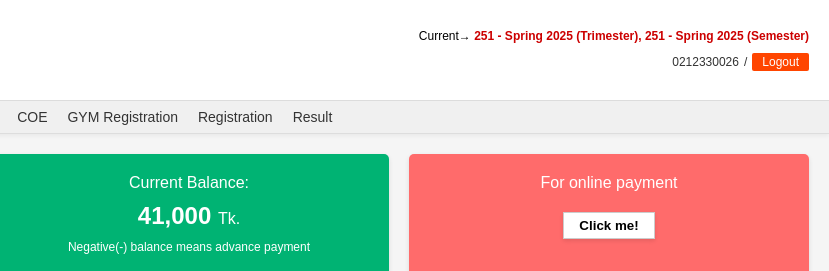
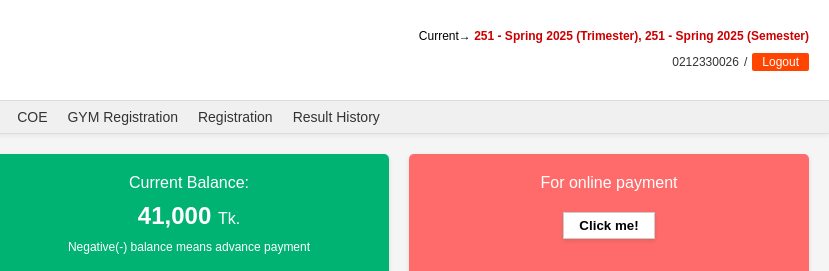
Before and after one commit to ucam-uiu/studentportal, a plain HTML site: page index.html in a window 1280 px wide. Shown: the top 271 px of the page, 451-1280 px from the left. Drawn offline with Linux system fonts and the light colour scheme.

Commit message:
Update index.html

```diff
--- a/index.html
+++ b/index.html
@@ -40,7 +40,7 @@
         <li><a href="#">COE</a></li>
         <li><a href="#">GYM Registration</a></li>
         <li><a href="#">Registration</a></li>
-        <li><a href="result.html">Result</a></li>
+        <li><a href="result.html">Result History</a></li>
       </ul>
     </nav>
 
```
